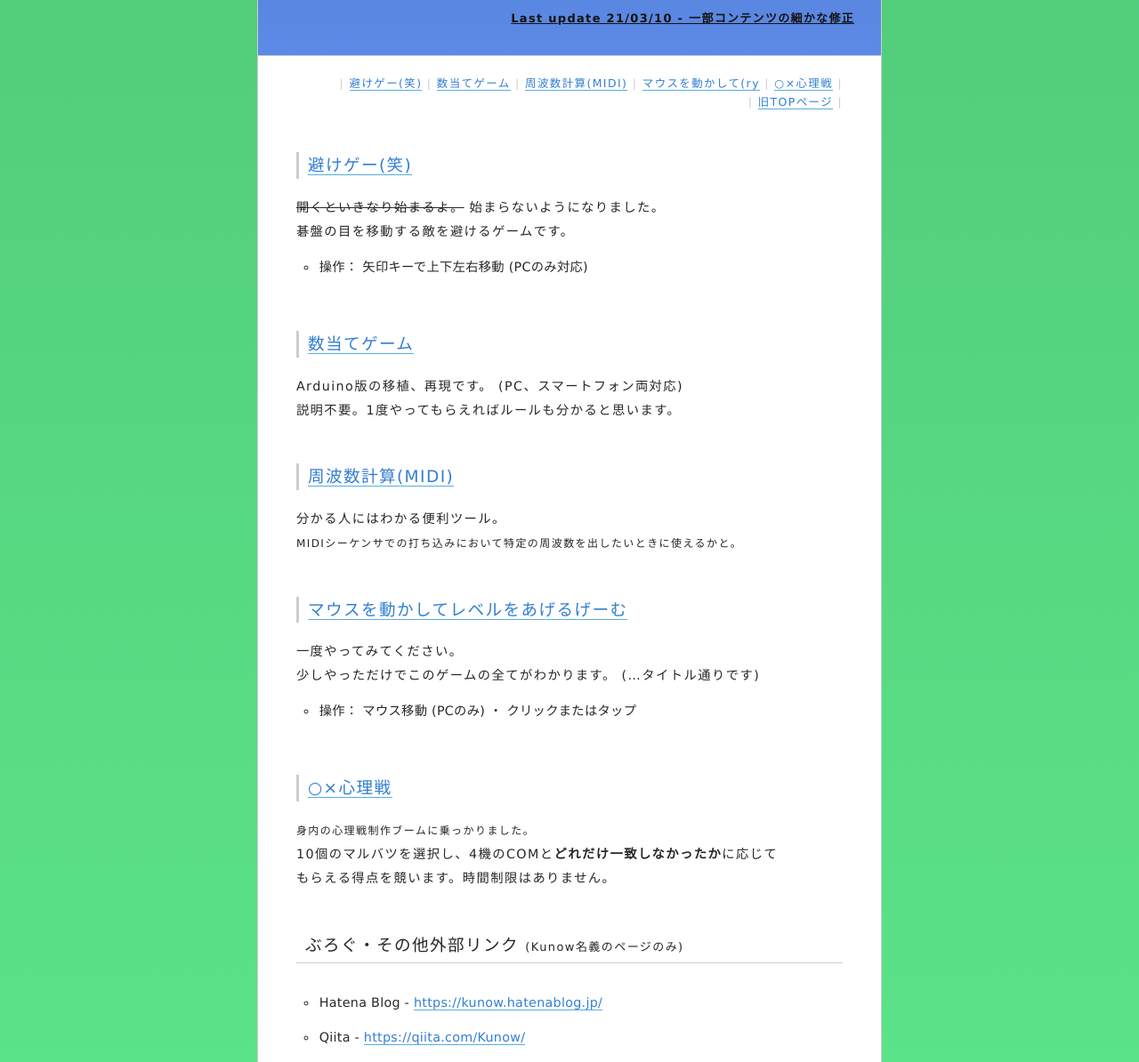
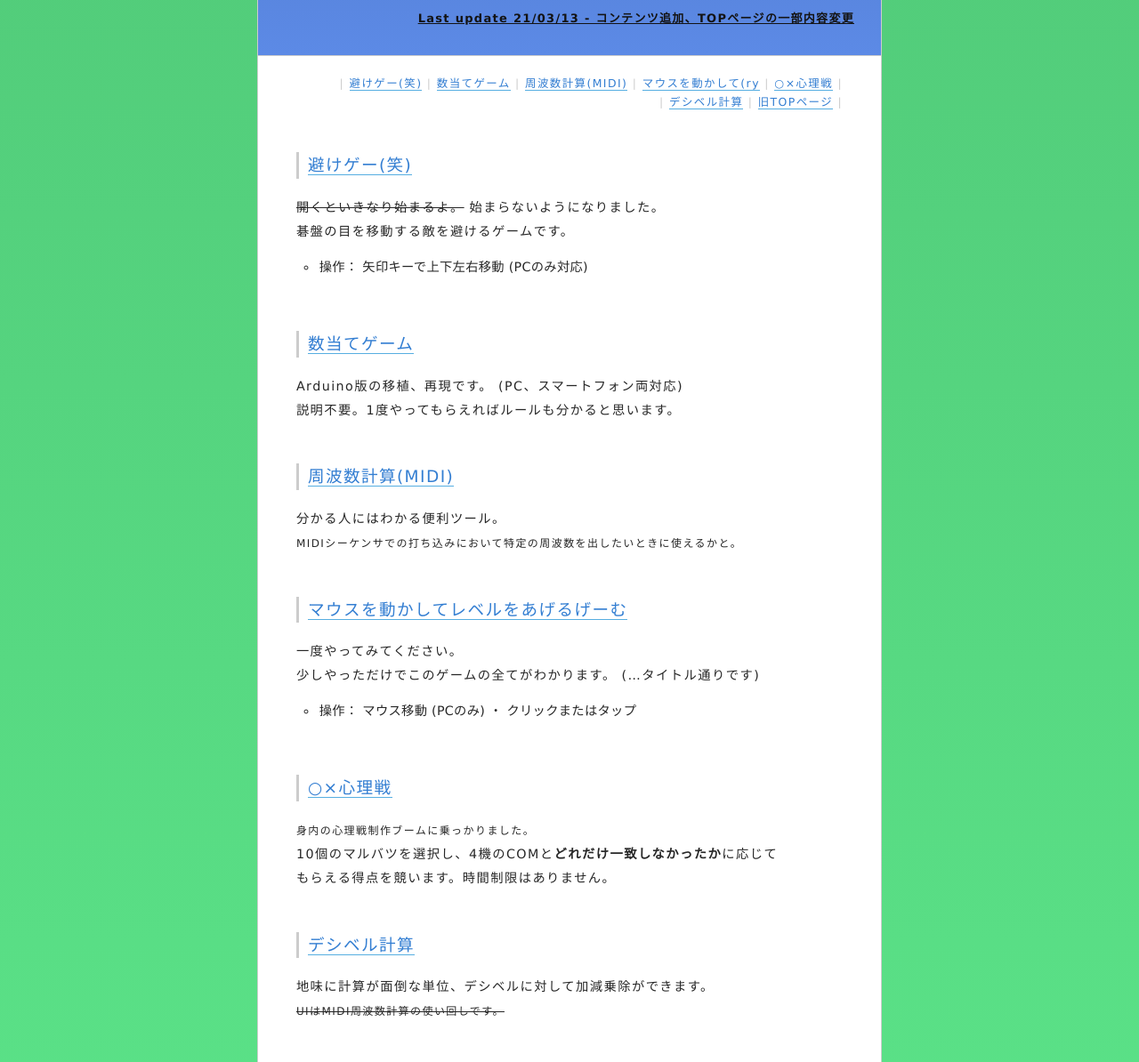
Before and after one commit to ku-now/ku-now.github.io, a plain HTML site: page index.html in a window 1280 px wide. Shown: the part 74-1268 px from the top of the page at 89% size. Drawn offline with Linux system fonts and the light colour scheme.

Commit message:
Add files via upload

```diff
--- a/index.html
+++ b/index.html
@@ -14,7 +14,7 @@
         Welcome to Kunow's homepage
         </h1>
         <h4 id="footer2">
-        Last update 21/03/10 - 一部コンテンツの細かな修正
+        Last update 21/03/13 - コンテンツ追加、TOPページの一部内容変更
         </h4>
       </div>
 
@@ -25,7 +25,8 @@
           <a href="MIDIFreq/index.html" target="_blank" rel="noopener">周波数計算(MIDI)</a> |
           <a href="mouse/index.html" target="_blank" rel="noopener">マウスを動かして(ry</a> |
           <a href="marubatsu/index.html" target="_blank" rel="noopener">○×心理戦</a> |<br>
-          | <a href="top_archive/index.html" target="_blank" rel="noopener">旧TOPページ</a> |
+          | <a href="decibel/index.html" target="_blank" rel="noopener">デシベル計算</a> |
+          <a href="top_archive/index.html" target="_blank" rel="noopener">旧TOPページ</a> |
         </div>
 
         <h2>
@@ -67,11 +68,19 @@
         10個のマルバツを選択し、4機のCOMと<b>どれだけ一致しなかったか</b>に応じて<br>
         もらえる得点を競います。時間制限はありません。
 
+        <h2>
+          <a href="decibel/index.html" target="_blank" rel="noopener">デシベル計算</a>
+        </h2>
+        地味に計算が面倒な単位、デシベルに対して加減乗除ができます。<br>
+        <span style="font-size:12px; text-decoration: line-through;">
+        UIはMIDI周波数計算の使い回しです。</span>
+
         <h3>ぶろぐ・その他外部リンク
         <span style="font-size:13px;">(Kunow名義のページのみ)</h3>
         <ul>
           <li>Hatena Blog - <a href="https://kunow.hatenablog.jp/" target="_blank" rel="noopener">https://kunow.hatenablog.jp/</a></li>
           <li>Qiita - <a href="https://qiita.com/Kunow/" target="_blank" rel="noopener">https://qiita.com/Kunow/</a></li>
+          <li>GitHub - <a href="https://github.com/ku-now/" target="_blank" rel="noopener">https://github.com/ku-now/</a></li>
         </ul>
 
       </div>
```
